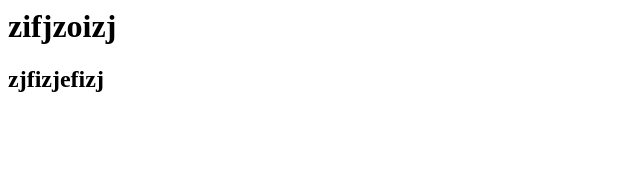
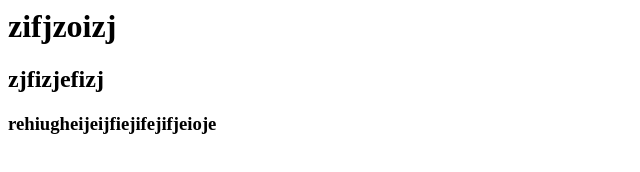
Before and after one commit to Ed2207/FER, a plain HTML site: page index.html in a window 1280 px wide. Shown: the whole page, without its empty margins (0-640 px from the left). Drawn offline with Linux system fonts and the light colour scheme.

Commit message:
Last test

```diff
--- a/index.html
+++ b/index.html
@@ -8,5 +8,6 @@
 <body>
     <h1>zifjzoizj</h1>
     <h2>zjfizjefizj</h2>
+    <h3>rehiugheijeijfiejifejifjeioje</h3>
 </body>
 </html>
```
Also changed, not shown: 1 other file.
